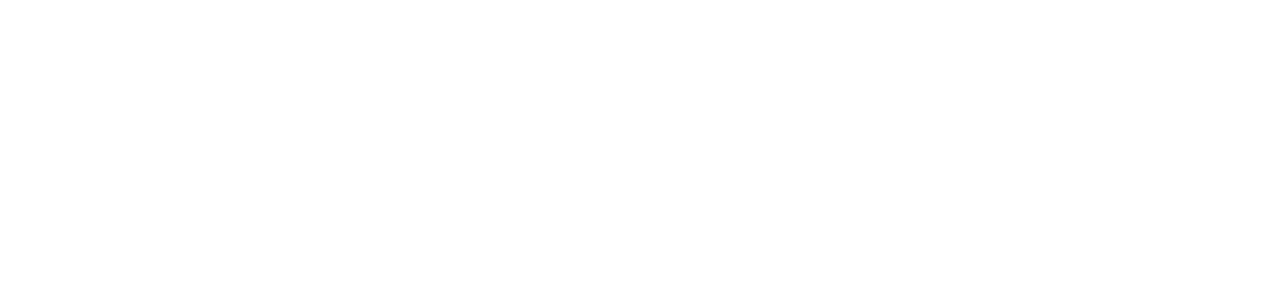
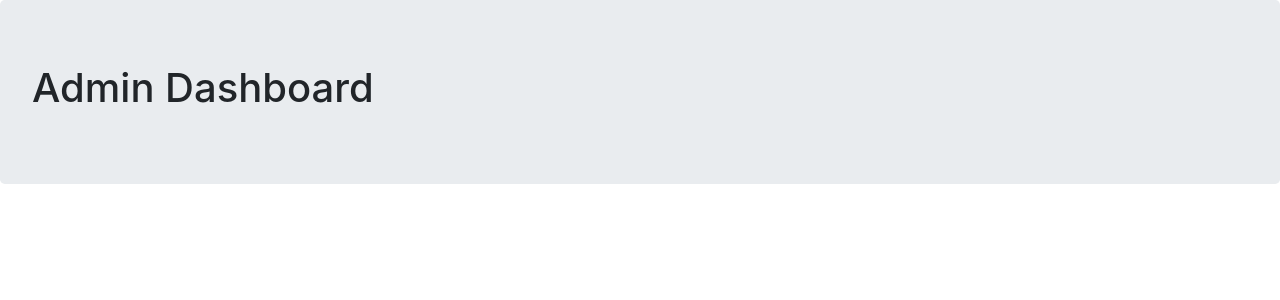
Before and after one commit to TG2408/Ecommerce-adminApp, a React (Create React App) app: page / in a window 1280 px wide. Shown: the top 300 px of the page. Built offline with nearby package versions, Linux system fonts and the light colour scheme.

Commit message:
installed specific bootstrap version containin jumbotron

```diff
--- a/package.json
+++ b/package.json
@@ -6,9 +6,9 @@
     "@testing-library/jest-dom": "^5.16.1",
     "@testing-library/react": "^12.1.2",
     "@testing-library/user-event": "^13.5.0",
-    "bootstrap": "^5.1.3",
+    "bootstrap": "^4.5.2",
     "react": "^17.0.2",
-    "react-bootstrap": "^2.1.0",
+    "react-bootstrap": "^1.3.0",
     "react-dom": "^17.0.2",
     "react-router-dom": "^6.2.1",
     "react-scripts": "5.0.0",
--- a/public/index.html
+++ b/public/index.html
@@ -27,10 +27,16 @@
     <title>Ecommerce Admin App</title>
 
     <!-- REACT-BOOTSTRAP-CSS file link added globally -->
-    <link
+    <!-- <link
       rel="stylesheet"
       href="https://cdn.jsdelivr.net/npm/bootstrap@5.1.3/dist/css/bootstrap.min.css"
       integrity="sha384-1BmE4kWBq78iYhFldvKuhfTAU6auU8tT94WrHftjDbrCEXSU1oBoqyl2QvZ6jIW3"
+      crossorigin="anonymous"
+    /> -->
+    <link
+      rel="stylesheet"
+      href="https://cdn.jsdelivr.net/npm/bootstrap@4.6.0/dist/css/bootstrap.min.css"
+      integrity="sha384-B0vP5xmATw1+K9KRQjQERJvTumQW0nPEzvF6L/Z6nronJ3oUOFUFpCjEUQouq2+l"
       crossorigin="anonymous"
     />
 
--- a/src/App.js
+++ b/src/App.js
@@ -1,10 +1,12 @@
-import logo from './logo.svg';
 import './App.css';
+import { Jumbotron } from 'react-bootstrap';
 
 function App() {
   return (
     <div className="App">
-
+      <Jumbotron>
+        <h1>Admin Dashboard</h1>
+      </Jumbotron>
     </div>
   );
 }
```
Also changed, not shown: src/logo.svg (deleted), 1 other file (tests, documents, lock files or other folders).
